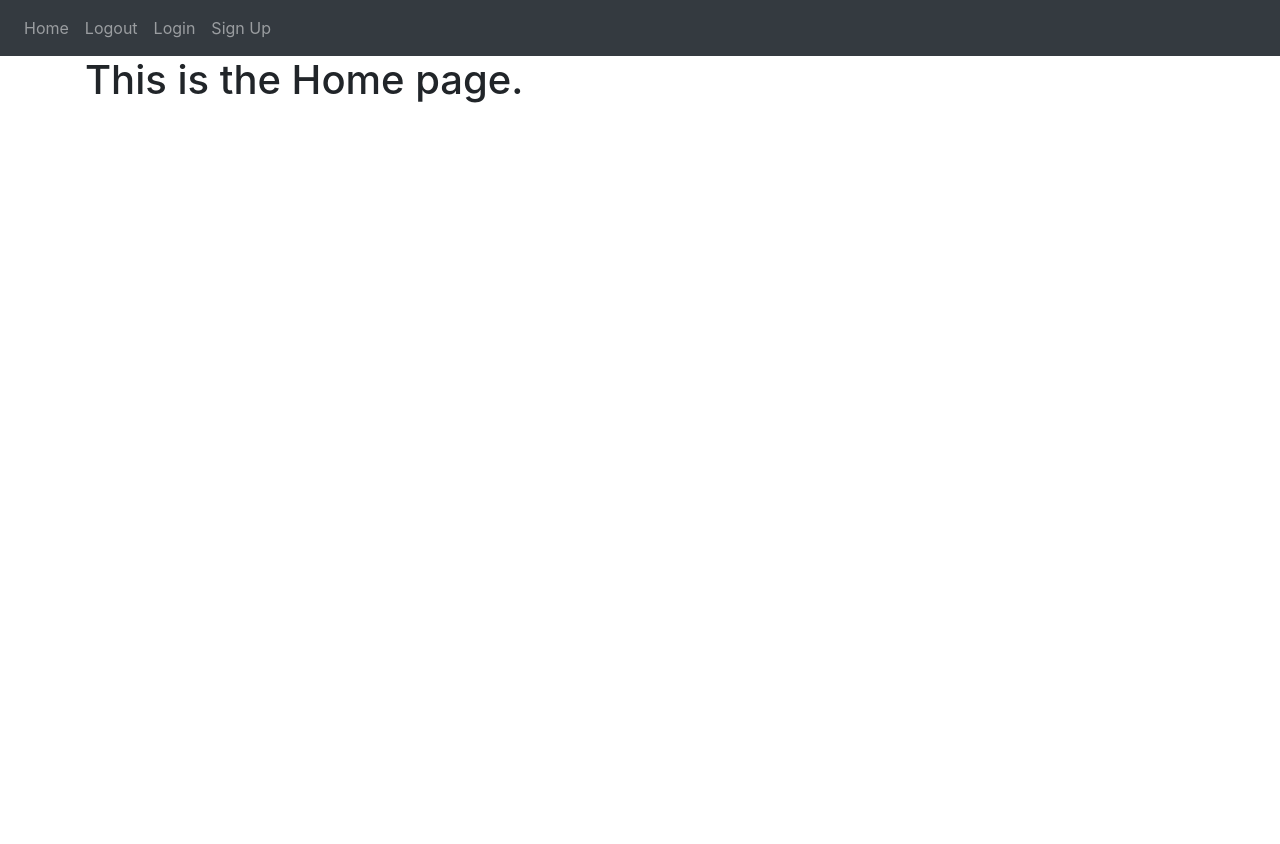
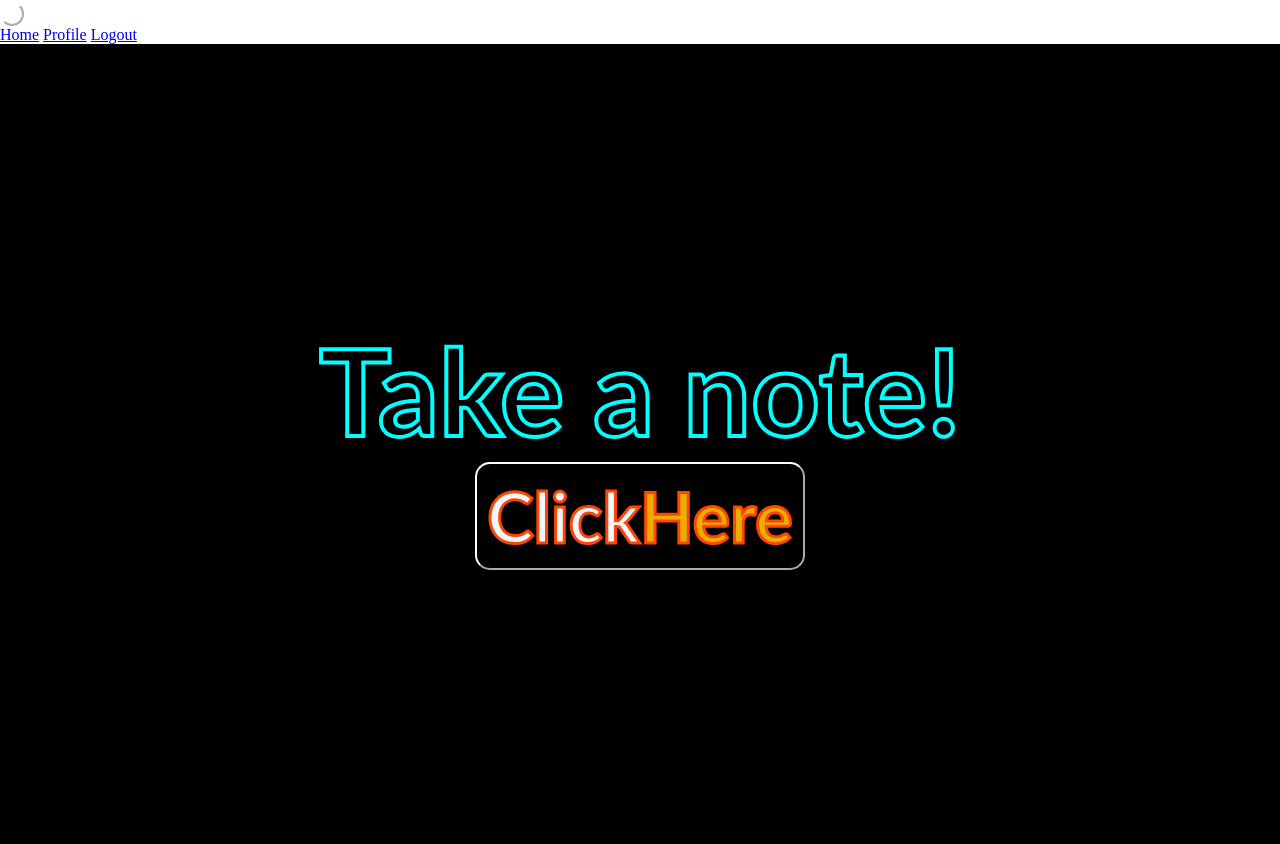
Before and after one commit to Utsav1256/flask_web_app, a Flask app: page / in a window 1280 px wide. Before the commit the page ends 103 px from the top, so only its background shows below. Run offline with Flask 3, Linux system fonts and the light colour scheme; a user stored in the database is signed in; some libraries are stand-ins or nearby versions.

Commit message:
Adding User Notes

```diff
--- a/website/auth.py
+++ b/website/auth.py
@@ -44,7 +44,7 @@
 
             # redirecting to homepage
             return redirect(url_for("views.home"))
-    return render_template("sign_up.html")
+    return render_template("sign_up.html", user=current_user)
 
 
 @auth.route("/login", methods=["GET", "POST"])
@@ -63,7 +63,7 @@
                 flash("Incorrect password, try again.", category="error")
         else:
             flash("Email doea not exist.", category="error")
-    return render_template("login.html")
+    return render_template("login.html", user=current_user)
 
 
 @auth.route("/logout")
--- /dev/null
+++ b/website/static/css/base.css
@@ -0,0 +1,10 @@
+* {
+  margin: 0;
+  padding: 0;
+  box-sizing: border-box;
+}
+html,
+body {
+  width: 100%;
+  height: 100%;
+}
--- /dev/null
+++ b/website/static/css/home.css
@@ -0,0 +1,65 @@
+.poster-box {
+  /* width: 60%; */
+  background-color: #000000;
+  height: 100vh;
+  display: flex;
+  align-items: center;
+  justify-content: center;
+  flex-direction: column;
+  overflow: hidden;
+}
+
+.poster {
+  /* background-color: ; */
+}
+
+h1 {
+  font-family: "Gill Sans", "Gill Sans MT", Calibri, "Trebuchet MS", sans-serif;
+  font-size: 120px;
+  font-weight: 900;
+  text-align: center;
+  color: cyan;
+  -webkit-text-stroke: 4px cyan;
+  color: transparent;
+}
+
+button {
+  font-family: "Gill Sans", "Gill Sans MT", Calibri, "Trebuchet MS", sans-serif;
+  font-size: 70px;
+  font-weight: 700;
+  background-color: orangered;
+  -webkit-text-stroke: 3px orangered;
+  background-color: transparent;
+  border-color: #fff;
+  border-radius: 15px;
+  padding: 10px;
+}
+
+button .text {
+  position: relative;
+  color: rgb(236, 174, 5);
+}
+
+.text.first-text {
+  color: aliceblue;
+}
+.text.sex-text:before {
+  content: "";
+  position: absolute;
+  top: 0;
+  left: 0;
+  height: 100%;
+  width: 100%;
+  background-color: #000;
+  border-left: rgb(7, 177, 143);
+  animation: animate 4s step(12) infinite;
+}
+@keyframes animate {
+  40%,
+  60% {
+    let: 100%;
+  }
+  100% {
+    left: 0%;
+  }
+}
--- a/website/templates/_navbar.html
+++ b/website/templates/_navbar.html
@@ -9,10 +9,15 @@
   </button>
   <div class="collapse navbar-collapse" id="navbar">
     <div class="navbar-nav">
+      {% if user.is_authenticated %}
       <a class="nav-item nav-link" id="home" href="/">Home</a>
+      <a class="nav-item nav-link" id="profile" href="/profile">Profile</a>
       <a class="nav-item nav-link" id="logout" href="/logout">Logout</a>
+      {% else %}
+      <a class="nav-item nav-link" id="home" href="/">Home</a>
       <a class="nav-item nav-link" id="login" href="/login">Login</a>
       <a class="nav-item nav-link" id="signUp" href="/sign-up">Sign Up</a>
+      {% endif %}
     </div>
   </div>
 </nav>
--- a/website/templates/base.html
+++ b/website/templates/base.html
@@ -3,7 +3,7 @@
   <head>
     <meta charset="UTF-8" />
     <meta name="viewport" content="width=device-width, initial-scale=1.0" />
-    <link
+    <!-- <link
       rel="stylesheet"
       href="https://stackpath.bootstrapcdn.com/bootstrap/4.4.1/css/bootstrap.min.css"
       integrity="sha384-Vkoo8x4CGsO3+Hhxv8T/Q5PaXtkKtu6ug5TOeNV6gBiFeWPGFN9MuhOf23Q9Ifjh"
@@ -13,16 +13,21 @@
       rel="stylesheet"
       href="https://stackpath.bootstrapcdn.com/font-awesome/4.7.0/css/font-awesome.min.css"
       crossorigin="anonymous"
-    />
+    /> -->
 
     <title>{% block title %}Default{% endblock %}</title>
+    <link
+      rel="stylesheet"
+      href="{{ url_for('static', filename='css/base.css')}}"
+    />
   </head>
   <body>
+    <!-- Navbar -->
     <div class="nav_bar">{% include '_navbar.html' %}</div>
-    {% with messages = get_flashed_messages(with_categories=true) %}
-      {% if messages %}
-        {% for category, message in messages %}
-          {% if category == 'error' %}
+    <!-- flash messsages -->
+    {% with messages = get_flashed_messages(with_categories=true) %} {% if
+    messages %} {% for category, message in messages %} {% if category ==
+    'error' %}
     <div class="alert alert-danger alert-dismissable fade show" role="alert">
       {{message}}
       <button type="button" class="close" data-dismiss="alert">
@@ -36,10 +41,8 @@
         <span aria-hidden="true">&times;</span>
       </button>
     </div>
-          {% endif %}
-        {% endfor %}
-      {% endif %}
-    {% endwith %}
+    {% endif %} {% endfor %} {% endif %} {% endwith %}
+    <!-- main -->
     <div class="container">{% block content %} {% endblock %}</div>
   </body>
 </html>
--- a/website/templates/home.html
+++ b/website/templates/home.html
@@ -1,4 +1,38 @@
 {% extends 'base.html' %} {% block title %}Home{% endblock %} {% block content
 %}
-<h1>This is the Home page.</h1>
+<link rel="stylesheet" href="{{ url_for('static', filename='css/home.css')}}" />
+<div class="home container">
+  <div class="main">
+    <div class="poster-box">
+      <div class="poster">
+        <h1>Take a note!</h1>
+      </div>
+      <a id="notes" href="/notes">
+        <button>
+          <span class="text first-text">Click</span
+          ><span class="text sec-text"></span>
+        </button>
+      </a>
+    </div>
+  </div>
+</div>
+<script>
+  const text = document.querySelector(".sec-text");
+  const textLoad = () => {
+    setTimeout(() => {
+      text.textContent = "!";
+    }, 0);
+    setTimeout(() => {
+      text.textContent = "Here";
+    }, 4000);
+    setTimeout(() => {
+      text.textContent = "Me";
+    }, 8000);
+    setTimeout(() => {
+      text.textContent = "😀";
+    }, 12000);
+  };
+  textLoad();
+  setInterval(textLoad, 16000);
+</script>
 {% endblock %}
--- a/website/views.py
+++ b/website/views.py
@@ -1,15 +1,34 @@
-from flask import Blueprint, render_template
+from flask import Blueprint, render_template, request, flash
 from flask_login import login_required, current_user
+from .models import Note
+from . import db
 
 views = Blueprint("views", __name__)
 
 
 @views.route("/")
 def home():
-    return render_template("home.html")
+    return render_template("home.html", user=current_user)
 
 
 @views.route("/profile")
 @login_required
 def profile():
     return render_template("profile.html", user=current_user)
+
+
+@views.route("/notes", methods=["GET", "POST"])
+@login_required
+def notes():
+    if request.method == "POST":
+        note = request.form.get("note")
+
+        if len(note) < 1:
+            flash("Note is too short!", category="error")
+        else:
+            new_note = Note(data=note, user_id=current_user.id)
+            db.session.add(new_note)
+            db.session.commit()
+            flash("Note added!", category="success")
+
+    return render_template("notes.html", user=current_user)
```
Also changed, not shown: website/static/css/notes.css (added, +32 -0 lines), website/static/js/home.js (added, +33 -0 lines), website/templates/notes.html (added, +34 -0 lines), website/templates/profile.html (+3 -14 lines), README.md, instance/database.db, website/static/css/_navbar.css (added), website/static/css/profile.css (added). Lines whose indentation alone changed are shown as unchanged.
